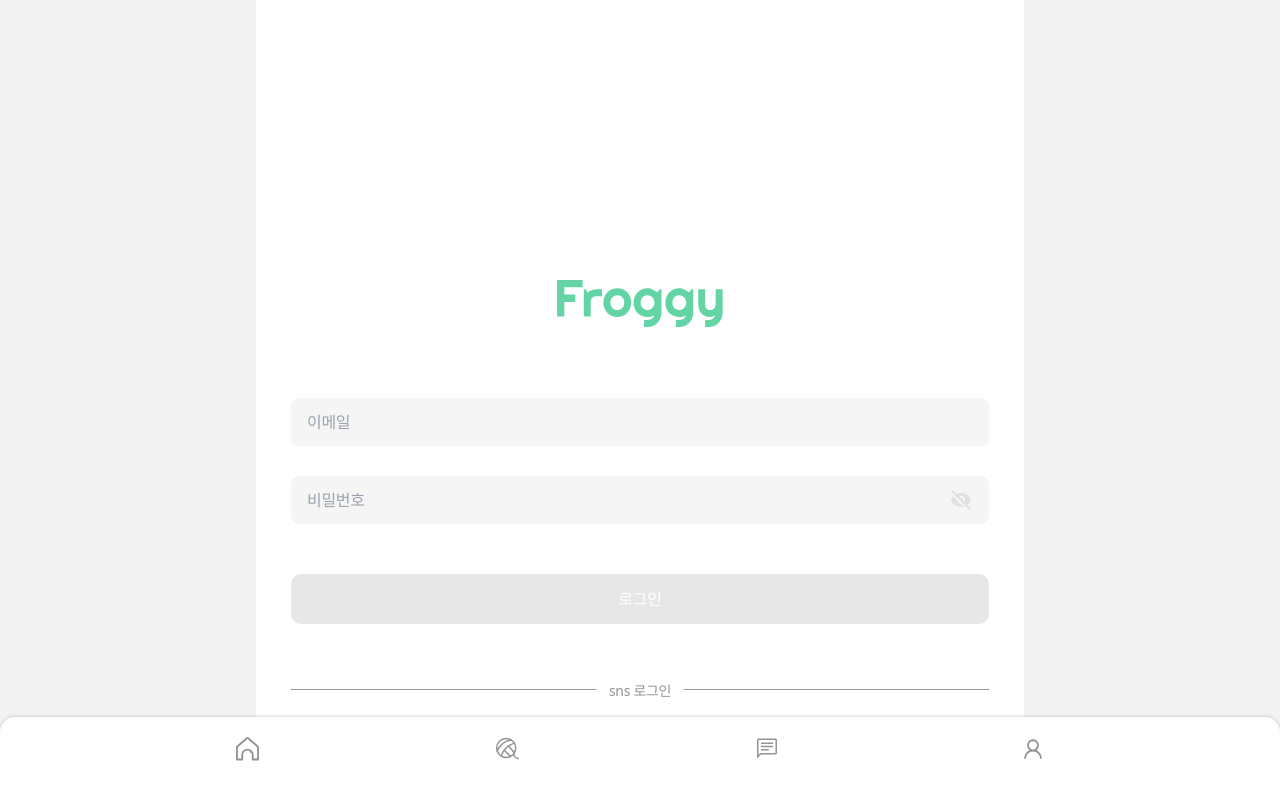
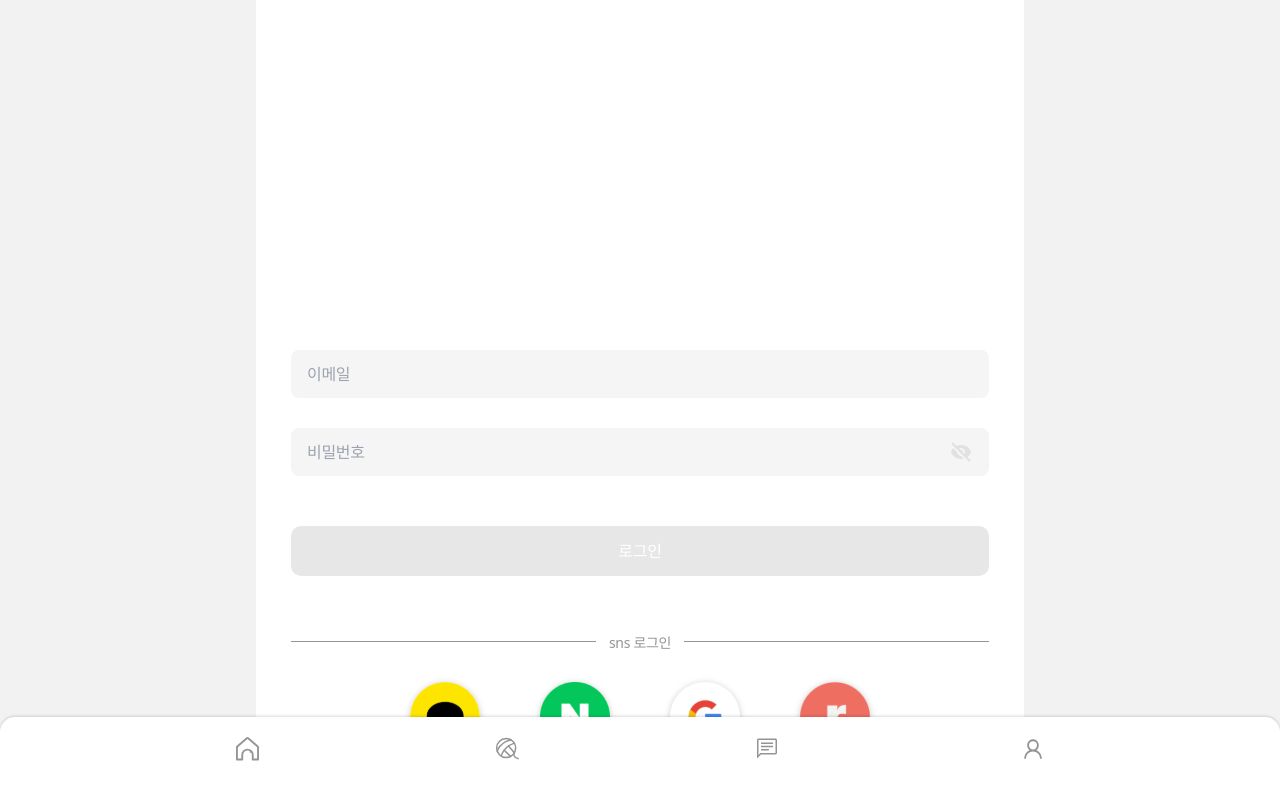
Before and after one commit to froggy-reboot/froggy-front, a React (Create React App) app: page /sign-in in a window 1280 px wide. Built offline with nearby package versions, Linux system fonts and the light colour scheme.

Commit message:
Design : container 네브바 영역 패딩 적용

```diff
--- a/src/styles/global.css
+++ b/src/styles/global.css
@@ -13,7 +13,7 @@
 
 @layer components {
   .container {
-    @apply flex h-[100vh] flex-col items-center bg-white pt-[6rem] overflow-auto no-scrollbar;
+    @apply flex h-[100vh] flex-col items-center bg-white pt-[6rem] pb-[8.3rem] overflow-auto no-scrollbar;
   }
   .submit_btn {
     @apply mt-[1rem] h-[5rem] w-[100%] rounded-[1rem] text-Body text-white md:mt-[2rem];
```
